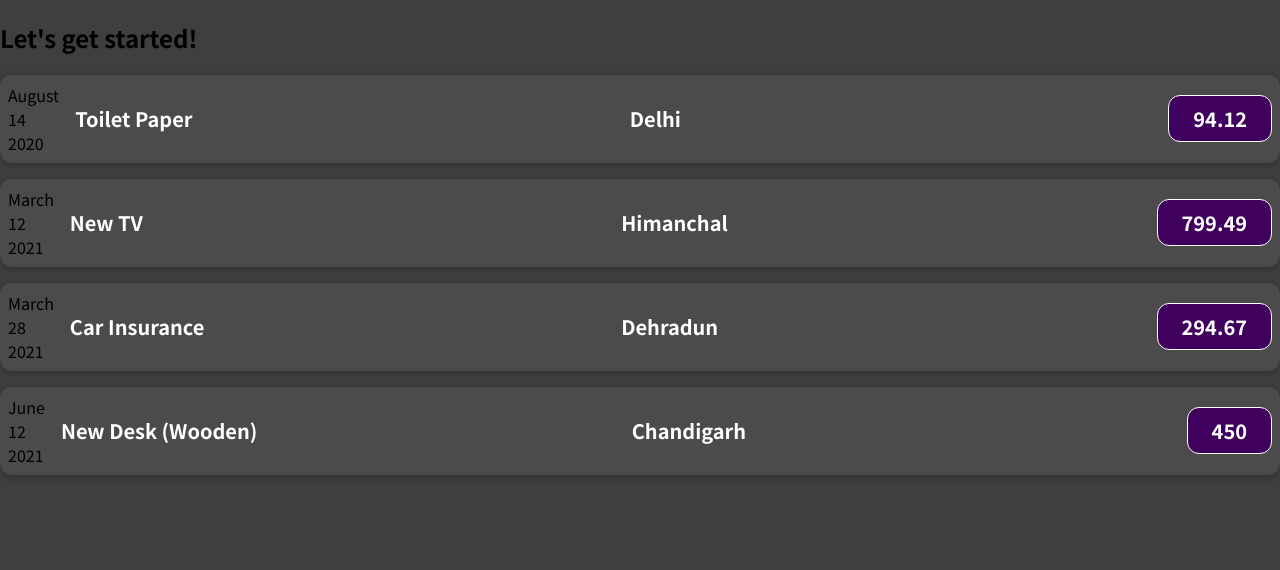
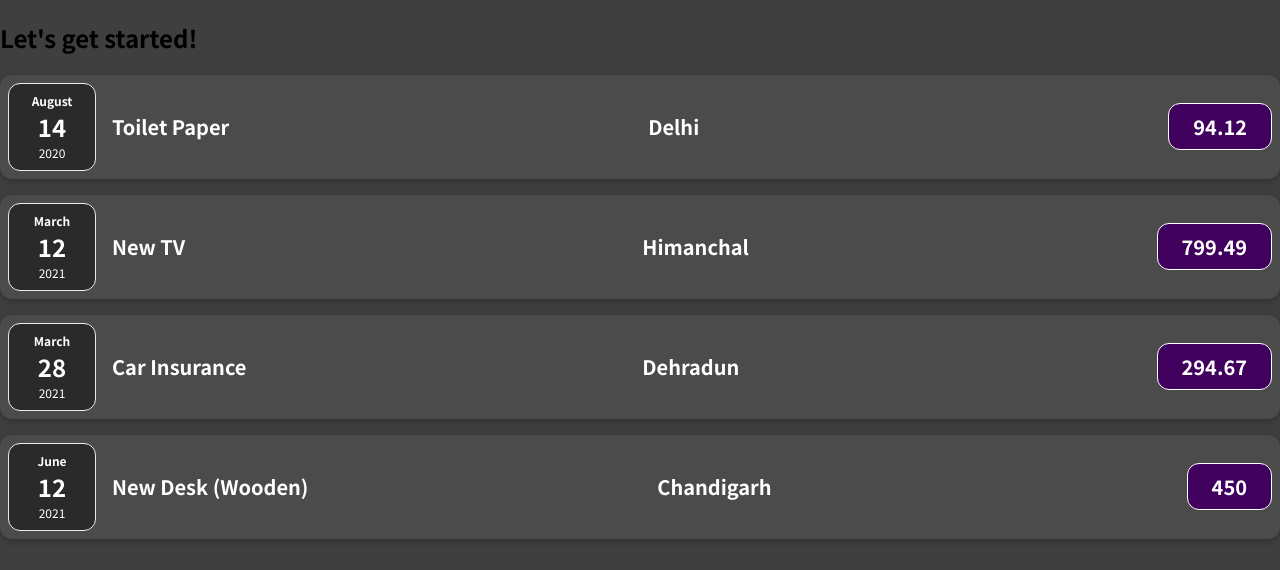
Before and after one commit to ssarun9871/Expense-tracker-frontend, a JavaScript app: page / in a window 1280 px wide. Shown: the top 570 px of the page. Built offline with nearby package versions, Linux system fonts and the light colour scheme.

Commit message:
code modularization

```diff
--- /dev/null
+++ b/src/components/ExpenseDate.js
@@ -0,0 +1,17 @@
+import "./ExpenseItem.css";
+
+function ExpenseDate(props) {
+  const month = props.date.toLocaleString("en-us", { month: "long" });
+  const day = props.date.toLocaleString("en-us", { day: "2-digit" });
+  const year = props.date.getFullYear();
+
+  return (
+    <div className="expense-date">
+      <div className="expense-date__month">{month}</div>
+      <div className="expense-date__day">{day}</div>
+      <div className="expense-date__year">{year}</div>
+    </div>
+  );
+}
+
+export default ExpenseDate;
--- /dev/null
+++ b/src/components/ExpenseDetails.js
@@ -0,0 +1,14 @@
+import "./ExpenseItem.css"
+
+function ExpenseDetails(props) {
+  return (
+    <div className="expense-item__description">
+      <h2>{props.title}</h2>
+      <h2>{props.location}</h2>
+      <div className="expense-item__price">{props.amount}</div>
+    </div>
+  );
+}
+
+
+export default ExpenseDetails;
--- a/src/components/ExpenseItem.css
+++ b/src/components/ExpenseItem.css
@@ -1,3 +1,30 @@
+.expense-date {
+  display: flex;
+  flex-direction: column;
+  width: 5.5rem;
+  height: 5.5rem;
+  border: 1px solid #ececec;
+  background-color: #2a2a2a;
+  color: white;
+  border-radius: 12px;
+  align-items: center;
+  justify-content: center;
+}
+
+.expense-date__month {
+  font-size: 0.75rem;
+  font-weight: bold;
+}
+
+.expense-date__year {
+  font-size: 0.75rem;
+}
+
+.expense-date__day {
+  font-size: 1.5rem;
+  font-weight: bold;
+}
+
 .expense-item {
   display: flex;
   justify-content: space-between;
--- a/src/components/ExpenseItem.js
+++ b/src/components/ExpenseItem.js
@@ -1,21 +1,13 @@
+import ExpenseDate from "./ExpenseDate";
+import ExpenseDetails from "./ExpenseDetails";
 import "./ExpenseItem.css";
 
 function ExpenseItem(props) {
-  const month = props.date.toLocaleString('en-us',{month:'long'});
-  const day = props.date.toLocaleString('en-us',{day:'2-digit'});
-  const year = props.date.getFullYear();
+
   return (
     <div className="expense-item">
-    <div>
-      <div>{month}</div>
-      <div>{day}</div>
-      <div>{year}</div>
-      </div>
-      <div className="expense-item__description">
-        <h2>{props.title}</h2>
-        <h2>{props.location}</h2>
-        <div className="expense-item__price">{props.amount}</div>
-      </div>
+       <ExpenseDate date={props.date}/>
+       <ExpenseDetails title={props.title} location={props.location} amount={props.amount}/>
     </div>
   );
 }
```
